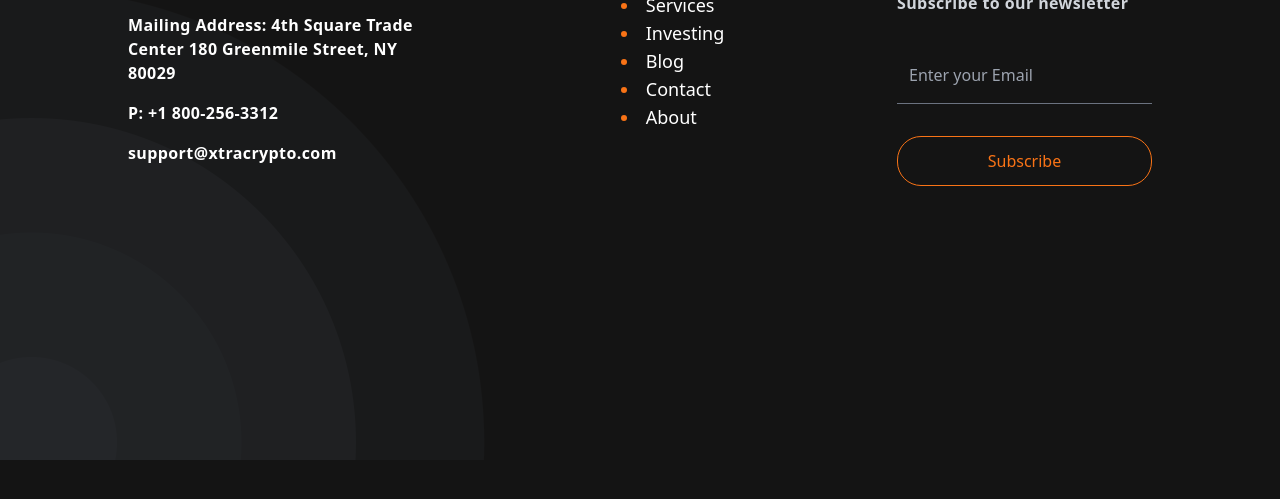
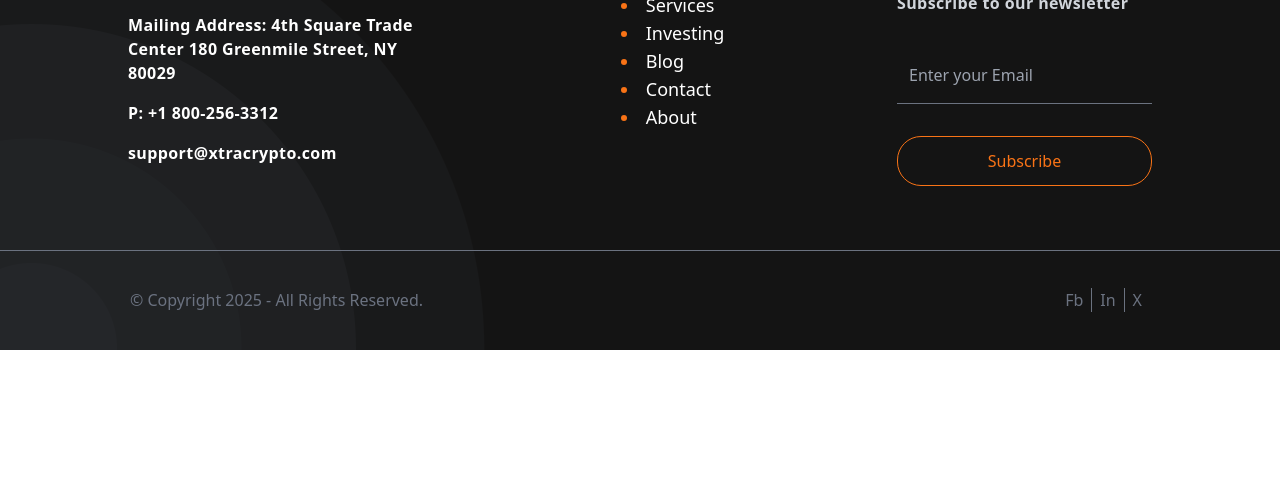
Before and after one commit to RABEA-coder/Team-Work-Project, a plain HTML site: page shop.html in a window 1280 px wide. Shown: the part 1376-1875 px from the top of the page. After the commit the page ends 1726 px from the top, so only its background shows below. Drawn offline with nearby package versions, Linux system fonts and the light colour scheme.

Commit message:
created copy right section

```diff
--- a/shop.html
+++ b/shop.html
@@ -451,9 +451,7 @@
     </main>
 
     <!-- ____________________footer_________________ -->
-    <footer
-      class="w-full bg-[#141414] bg-[url(./assets/images/footer-bg.png)] bg-bottom bg-left bg-no-repeat h-[80vh]"
-    >
+    <footer class="w-full bg-[#141414] bg-[url(./assets/images/footer-bg.png)] bg-left bg-no-repeat bg-content">
       <div class="w-[80%] h-full mx-auto lg:flex justify-between py-12">
         <!-- ___________logo&info__________________ -->
         <div>
@@ -496,6 +494,15 @@
           <button class="px-5 py-3 text-orange-500 border border-orange-500 rounded-3xl mx-auto w-full my-4 capitalize hover:bg-orange-500 hover:text-white duration-200 transition">subscribe</button>
         </div>
       </div>
+      <!-- _____________copy-right-section_______________ -->
+      <div class="w-full mx-auto py-5 lg:px-[130px] h-[100px] lg:flex justify-between items-center text-gray-500 border-t border-gray-500">
+        <p class="dm-sans">© Copyright 2025 - All Rights Reserved.</p>
+        <ul class="dm-sans lg:flex items-center justify-center h-full">
+          <li class="border-r border-gray-500 px-2 hover:text-orange-500 duration-200 transition cursor-pointer">Fb</li>
+          <li class="border-r border-gray-500 px-2 hover:text-orange-500 duration-200 transition cursor-pointer">In</li>
+          <li class="px-2 hover:text-orange-500 duration-200 transition cursor-pointer">X</li>
+        </ul>
+      </div>
     </footer>
   </body>
 </html>
```
